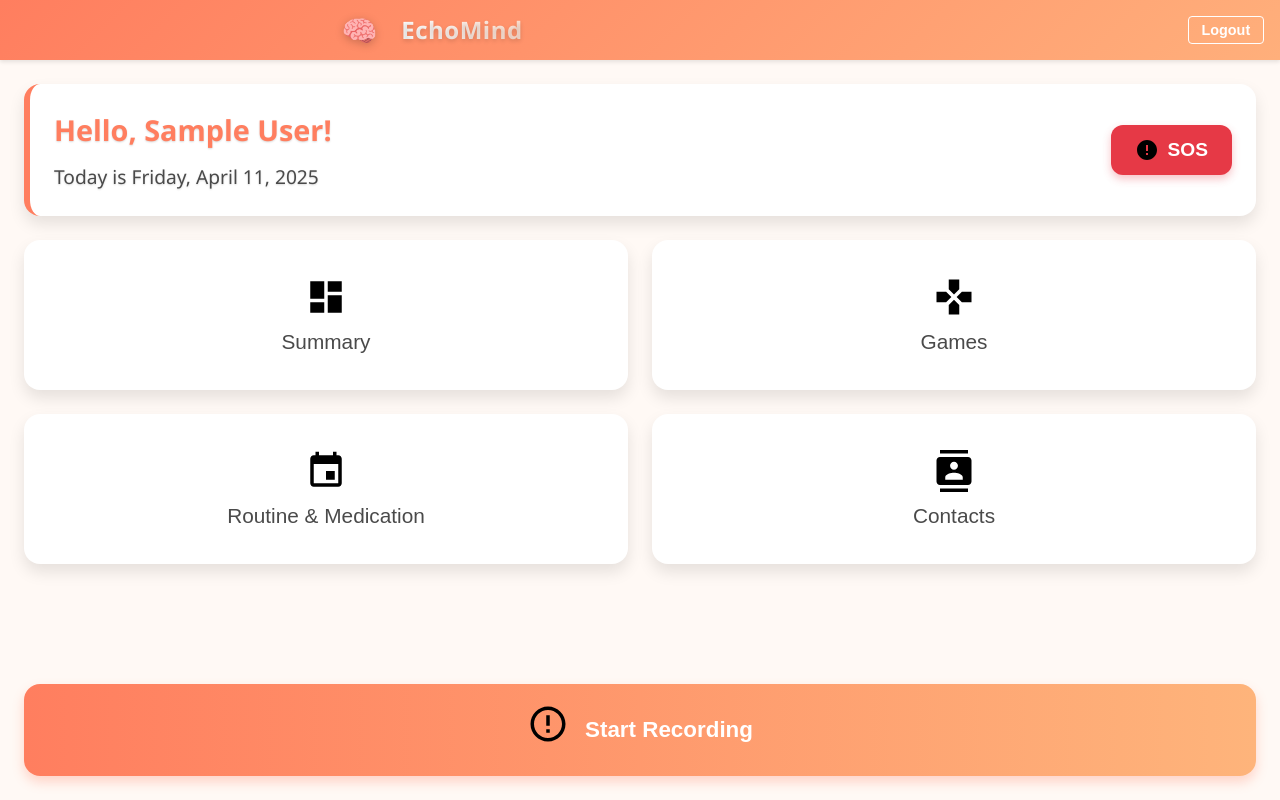
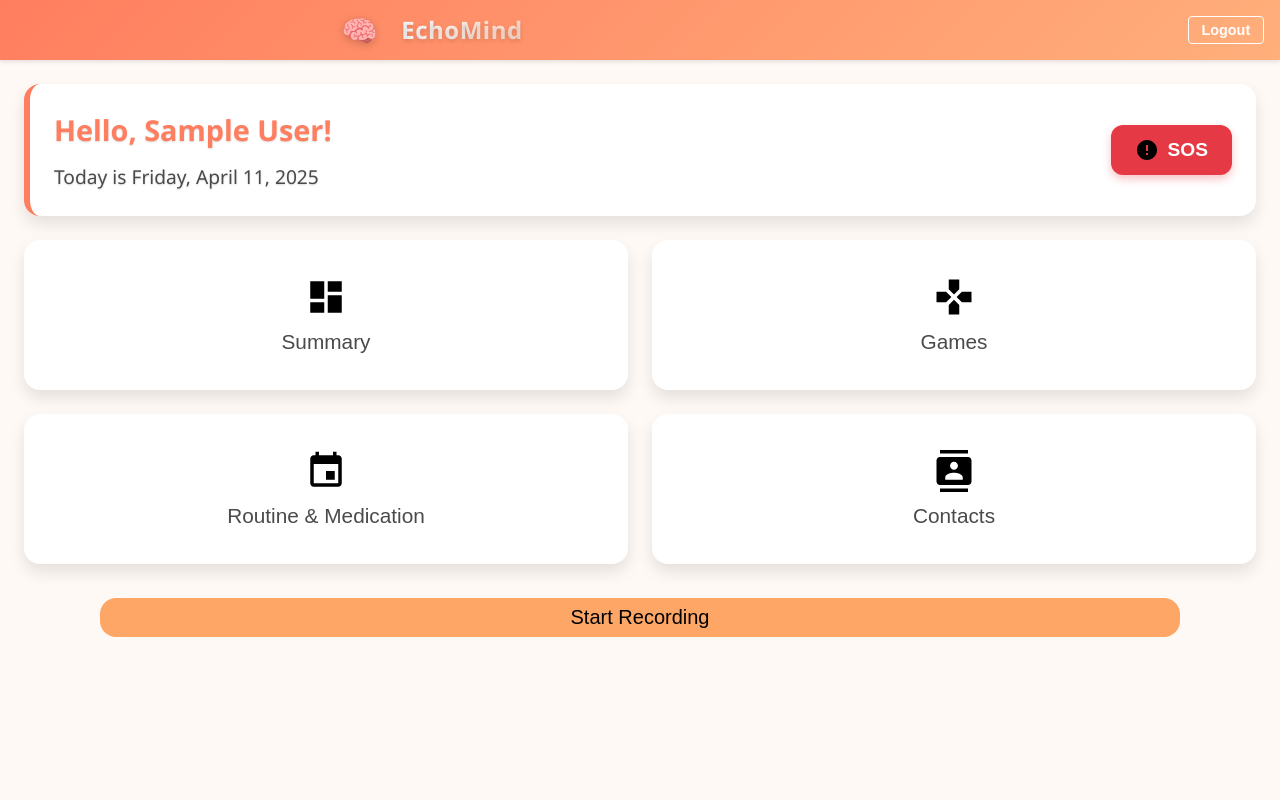
Before and after one commit to FantomCode25/BruteForz, a React (Vite) app in the folder Frontend/my-react-app/: page /dashboard in a window 1280 px wide. Built offline with nearby package versions, Linux system fonts and the light colour scheme; sample sign-in values are in the browser's storage.

Commit message:
start/stop recording feature added

```diff
--- a/Frontend/my-react-app/src/Dashboard/dashboard.css
+++ b/Frontend/my-react-app/src/Dashboard/dashboard.css
@@ -153,7 +153,11 @@
   background: linear-gradient(135deg, var(--primary-light), var(--primary-color));
   color: white;
 }
-
+.record-button{
+  background-color: #fea665;
+  margin: 10px 100px;
+  font-size: 20px;
+}
 /* Icons */
 .icon {
   display: block;
--- a/Frontend/my-react-app/src/Dashboard/dashboard.jsx
+++ b/Frontend/my-react-app/src/Dashboard/dashboard.jsx
@@ -1,36 +1,65 @@
-import React, { useState } from "react";
+import React, { useState, useEffect } from "react";
 import { useLocation, useNavigate } from "react-router-dom";
+import axios from "axios"; // Added missing import
 import Navbar from "../Navbar";
 import "./Dashboard.css";
 
 function Dashboard({ patients, selectedPatient, loading, user }) {
   const location = useLocation();
   const navigate = useNavigate();
+  const userData = JSON.parse(localStorage.getItem("user"));
+  const [isRecording, setIsRecording] = useState(false);
 
-  const userData = JSON.parse(localStorage.getItem('user'));
-
-  const [isRecording, setIsRecording] = useState(false);
-  const [menuOpen, setMenuOpen] = useState(false);
-
-  const toggleRecording = () => {
-    setIsRecording(!isRecording);
-    // Recording logic goes here
-  };
-
-  const toggleMenu = () => {
-    setMenuOpen(!menuOpen);
-  };
-
-  const isActive = (path) => location.pathname.includes(path) ? "active" : "";
+  const isActive = (path) => (location.pathname.includes(path) ? "active" : "");
 
   const handleNavigation = (path) => {
     navigate(path);
-    setMenuOpen(false); // Close menu after navigating
   };
 
   const handleSOS = () => {
     navigate("/sos");
   };
+
+  const toggleRecording = async () => {
+    try {
+      // Determine which endpoint to call based on current state
+      const endpoint = isRecording
+        ? "https://lbq629b2-5000.inc1.devtunnels.ms/stop"
+        : "https://lbq629b2-5000.inc1.devtunnels.ms/recognize";
+
+      console.log(`Calling endpoint: ${endpoint}`);
+      setIsRecording(!isRecording);
+
+      // Make the API call with appropriate method
+      let response;
+      if (isRecording) {
+        // GET request for /stop
+        response = await axios.post(endpoint);
+      } else {
+        // POST request for /recognize
+        response = await axios.get(endpoint);
+      }
+
+      if (response.status === 200) {
+        // Toggle recording state with functional update to ensure latest state
+        setIsRecording((prevState) => !prevState);
+        console.log(`Recording state toggled to: ${!isRecording}`);
+      } else {
+        console.error(`Unexpected response status: ${response.status}`);
+      }
+    } catch (error) {
+      console.error(`Error toggling recording:`, error);
+    }
+  };
+
+  if (loading) {
+    return (
+      <div className="loading-container">
+        <div className="loading-spinner"></div>
+        <p>Loading your profile...</p>
+      </div>
+    );
+  }
 
   return (
     <div className="dashboard-container">
@@ -91,13 +120,14 @@ function Dashboard({ patients, selectedPatient, loading, user }) {
         </button>
       </div>
 
-      {/* Recording Button */}
-      <button
-        className={`recording-button ${isRecording ? 'recording' : ''}`}
-        onClick={toggleRecording}
-      >
-        <i className="icon recording-icon"></i>
-        <span>{isRecording ? "Stop Recording" : "Start Recording"}</span>
+      <button className="record-button" onClick={toggleRecording}>
+        <span className="record-icon">
+          {isRecording ? (
+            <span className="red">Stop Recording</span>
+          ) : (
+            <span className="green">Start Recording</span>
+          )}
+        </span>
       </button>
     </div>
   );
```
